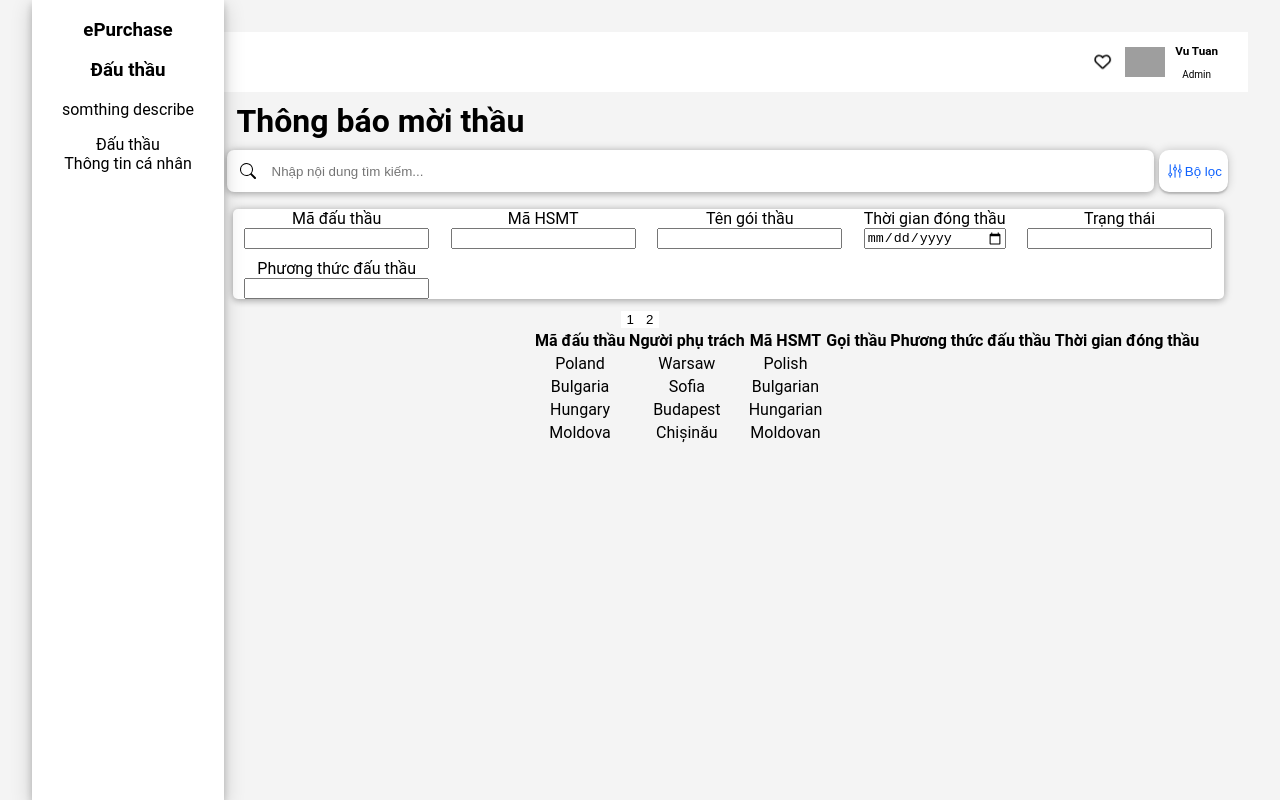
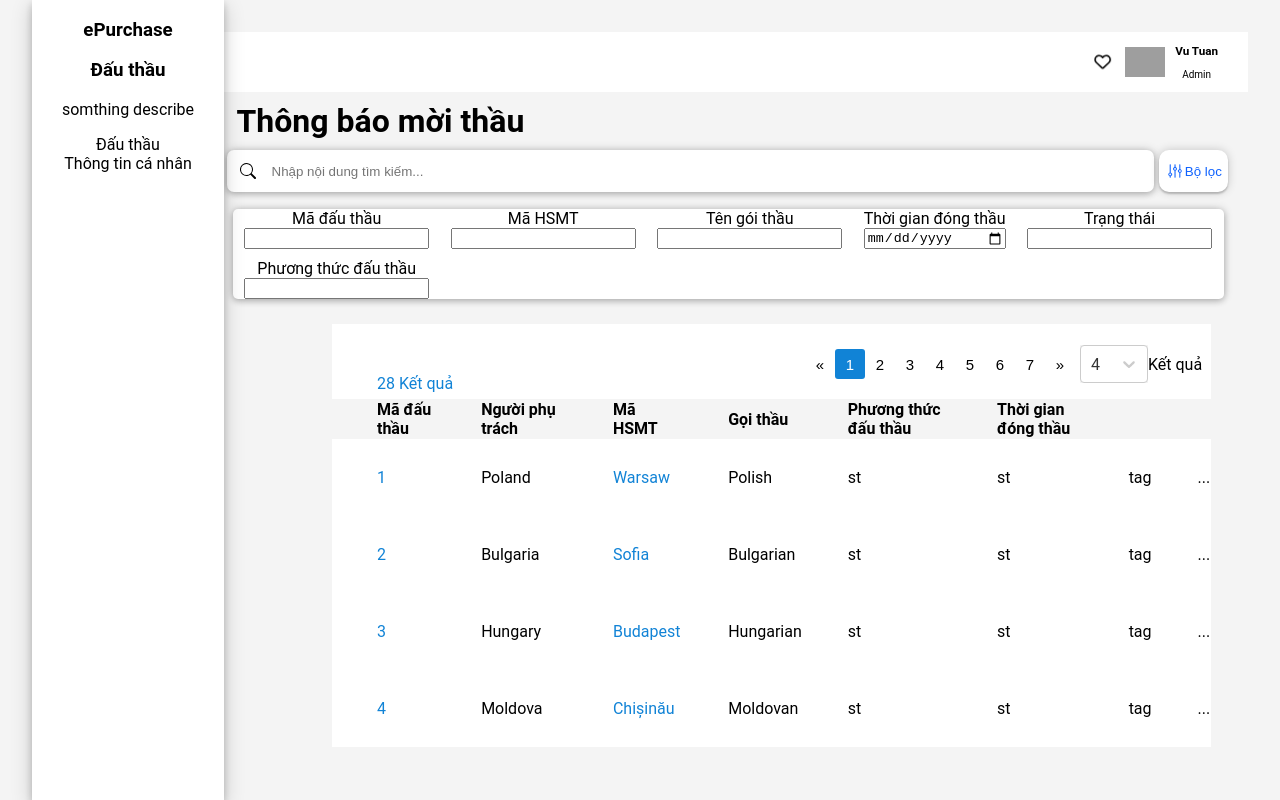
Before and after one commit to daohaiyen0912/react-ts-study, a React (Vite) app: page /dau-thau/dau-thau-master in a window 1280 px wide. Built offline with nearby package versions, Linux system fonts and the light colour scheme; grey boxes are pictures that could not be loaded; the HTML template or start-up script is replaced by a standard one.

Commit message:
Pagination

```diff
--- a/package.json
+++ b/package.json
@@ -15,7 +15,9 @@
     "@fortawesome/react-fontawesome": "^0.2.0",
     "babel-plugin-macros": "^3.1.0",
     "react": "^18.2.0",
-    "react-dom": "^18.2.0"
+    "react-dom": "^18.2.0",
+    "react-paginate": "^8.1.3",
+    "react-select": "^5.4.0"
   },
   "devDependencies": {
     "@types/react": "^18.0.15",
--- /dev/null
+++ b/src/services/Table.ts
@@ -0,0 +1,15 @@
+import { useState } from "react";
+
+import {option} from "../views/MasterInvite/Table";
+
+export const [selOption, setSelOption] = useState({
+    value: "4",
+    label: "4"
+});
+
+
+
+export const onChangeRowsPerPage = (option: any) => {
+    setSelOption(option);
+    console.log(option);
+}
--- a/src/views/MasterInvite/Master.tsx
+++ b/src/views/MasterInvite/Master.tsx
@@ -51,9 +51,141 @@ const datas:data[] = [
         language: "Lithuanian",
         capital: "Vilnius",
       },
+      {
+        id: 7,
+        name: "Lithuania",
+        language: "Lithuanian",
+        capital: "Vilnius",
+      },
+      {
+        id: 8,
+        name: "Lithuania",
+        language: "Lithuanian",
+        capital: "Vilnius",
+      },
+      {
+        id: 9,
+        name: "Lithuania",
+        language: "Lithuanian",
+        capital: "Vilnius",
+      },
+      {
+        id: 10,
+        name: "Lithuania",
+        language: "Lithuanian",
+        capital: "Vilnius",
+      },
+      {
+        id: 11,
+        name: "Lithuania",
+        language: "Lithuanian",
+        capital: "Vilnius",
+      },
+      {
+        id: 12,
+        name: "Lithuania",
+        language: "Lithuanian",
+        capital: "Vilnius",
+      },
+      {
+        id: 13,
+        name: "Lithuania",
+        language: "Lithuanian",
+        capital: "Vilnius",
+      },
+      {
+        id: 14,
+        name: "Lithuania",
+        language: "Lithuanian",
+        capital: "Vilnius",
+      },
+      {
+        id: 15,
+        name: "Lithuania",
+        language: "Lithuanian",
+        capital: "Vilnius",
+      },
+      {
+        id: 16,
+        name: "Lithuania",
+        language: "Lithuanian",
+        capital: "Vilnius",
+      },
+      {
+        id: 17,
+        name: "Lithuania",
+        language: "Lithuanian",
+        capital: "Vilnius",
+      },
+      {
+        id: 18,
+        name: "Lithuania",
+        language: "Lithuanian",
+        capital: "Vilnius",
+      },
+      {
+        id: 19,
+        name: "Lithuania",
+        language: "Lithuanian",
+        capital: "Vilnius",
+      },
+      {
+        id: 20,
+        name: "Lithuania",
+        language: "Lithuanian",
+        capital: "Vilnius",
+      },
+      {
+        id: 21,
+        name: "Lithuania",
+        language: "Lithuanian",
+        capital: "Vilnius",
+      },
+      {
+        id: 22,
+        name: "Lithuania",
+        language: "Lithuanian",
+        capital: "Vilnius",
+      },
+      {
+        id: 23,
+        name: "Lithuania",
+        language: "Lithuanian",
+        capital: "Vilnius",
+      },
+      {
+        id: 24,
+        name: "Lithuania",
+        language: "Lithuanian",
+        capital: "Vilnius",
+      },
+      {
+        id: 25,
+        name: "Lithuania",
+        language: "Lithuanian",
+        capital: "Vilnius",
+      },
+      {
+        id: 26,
+        name: "Lithuania",
+        language: "Lithuanian",
+        capital: "Vilnius",
+      },
+      {
+        id: 27,
+        name: "Lithuania",
+        language: "Lithuanian",
+        capital: "Vilnius",
+      },
+      {
+        id: 28,
+        name: "Lithuania",
+        language: "Lithuanian",
+        capital: "Vilnius",
+      },
+
 ];
 
-const rowsPerPage: number = 4;
 
 export const Master = () => {
     return (
@@ -100,7 +232,7 @@ export const Master = () => {
                 </div>
             </div>
             <div className="table-content">
-                <Table datas={datas} rowsPerPage={rowsPerPage} />
+                <Table datas={datas}/>
             </div>
         </React.Fragment>
     );
--- a/src/views/MasterInvite/Table.tsx
+++ b/src/views/MasterInvite/Table.tsx
@@ -1,8 +1,21 @@
 import React, { PropsWithChildren } from "react";
 import {useState, useEffect} from 'react';
+import { ActionMeta, InputActionMeta, SingleValue } from "react-select";
+import Select, { components, ControlProps } from 'react-select';
 
 import {data} from "./Master";
+// import {selOption, onChangeRowsPerPage} from "../../services/Table";
 
+const options = [
+    { value: '4', label: '4' },
+    { value: '6', label: '6' },
+
+];
+
+export interface option {
+    value: String;
+    label: String;
+};
 
 // Xác định số trang hiển thị dựa trên data và số phần tử được hiện
 const calculateRange =
@@ -19,7 +32,7 @@ const calculateRange =
 
 //Phân chia dữ liệu
 const sliceData = (data: {}[], page: number, rowsPerPage: number) => {
-    console.log(data.slice((page-1) * rowsPerPage, page * rowsPerPage));
+    // console.log(data.slice((page-1) * rowsPerPage, page * rowsPerPage));
     return data.slice((page-1) * rowsPerPage, page * rowsPerPage);
 }
 
@@ -29,7 +42,7 @@ const useTable = (data: {}[], page: number, rowsPerPage: number) => {
     const [tableRange, setTableRange] = useState(test1);
     const [slice, setSlice] = useState(test2);
 
-    console.log(slice);
+    // console.log(slice);
 
     useEffect(() => {
         const range:number[] = calculateRange(data, rowsPerPage);
@@ -37,20 +50,60 @@ const useTable = (data: {}[], page: number, rowsPerPage: number) => {
 
         const slice = sliceData(data, page, rowsPerPage);
         setSlice([...slice]);
-    }, [data, setTableRange, page, setSlice]);
+    }, [data, setTableRange, page, setSlice, rowsPerPage]);
+
+    console.log(slice);
 
     return {slice, range: tableRange};
 }
 
+
+
 //Phan chia trang
-const TableFooter = ({ range, setPage, page, slice }: { range: number[]; setPage: any; page: number; slice: any[]; }) => {
+const TableFooter = ({ range, setPage, page, slice, setRowsPerPage, datas}: { range: number[]; setPage: any; page: number; slice: any[]; setRowsPerPage: any; datas: {}[]}) => {
+    const [selOption, setSelOption] = useState({
+        value: "4",
+        label: "4"
+    });
+
     useEffect(() => {
         if(slice.length < 1 && page !== 1) {
             setPage(page-1);
         }
-    }, [slice, page, setPage]);
+        switch(selOption.value) {
+            case "6":
+                setRowsPerPage(6);
+                break;
+            case "8":
+                setRowsPerPage(8);
+                break;
+            default:
+                setRowsPerPage(4);
+                break;
+        }
+    }, [slice, page, setPage, selOption]);
+
+    const onChangeRowsPerPage = (option: any) => {
+        // switch(selOption.value) {
+        //     case "6":
+        //         setRowsPerPage(6);
+        //         break;
+        //     case "8":
+        //         setRowsPerPage(8);
+        //         break;
+        //     default:
+        //         setRowsPerPage(4);
+        //         break;
+        // }
+        setSelOption(option);
+        // console.log(option);
+    }
+
     return (
-        <div>
+        <div className="table-footer">
+            <div className="total">{datas.length} Kết quả</div>
+            <div className="button-page">
+                <button>&laquo;</button>
                 {range.map((el, index) => (
                     <button
                     key={index}
@@ -62,6 +115,36 @@ const TableFooter = ({ range, setPage, page, slice }: { range: number[]; setPage
                     {el}
                     </button>
                 ))}
+                <button>&raquo;</button>
+                <div className="select-element">
+                    <Select
+                        defaultValue={options[0]}
+                        // components={{ Control: ControlComponent }}
+                        isSearchable
+                        name="rowsPerPage"
+                        options={options}
+                        // getOptionLabel={(option) => option.label}
+                        // getOptionValue={(option) => option.value}
+                        value={selOption}
+                        onChange={(option) => onChangeRowsPerPage(option)} // this returns (option) => option.phaseText) as a string
+                    />
+                    <span>Kết quả</span>
+                </div>
+            </div>
+            {/* <div className="select-element">
+                <Select
+                defaultValue={options[0]}
+                // components={{ Control: ControlComponent }}
+                isSearchable
+                name="rowsPerPage"
+                options={options}
+                // getOptionLabel={(option) => option.label}
+                // getOptionValue={(option) => option.value}
+                value={selOption}
+                onChange={(option) => onChangeRowsPerPage(option)} // this returns (option) => option.phaseText) as a string
+                />
+                <span>Kết quả</span>
+            </div> */}
         </div>
       );
 };
@@ -69,21 +152,21 @@ const TableFooter = ({ range, setPage, page, slice }: { range: number[]; setPage
 //Table
 export interface TableProps {
     datas: data[];
-    rowsPerPage: number;
+    // rowsPerPage: number;
 }
 
 export const Table = (props: PropsWithChildren<TableProps>) => {
     const { datas } = props;
-    const {rowsPerPage} = props;
+    // const {rowsPerPage} = props;
     // console.log(datas);
 
     const [page, setPage] = useState(1);
+    const [rowsPerPage, setRowsPerPage] = useState(4);
+
     const { slice, range } = useTable(datas, page, rowsPerPage);
-
-    console.log(slice);
     return (
         <>
-            <TableFooter range={range} slice={slice} setPage={setPage} page={page} />
+            <TableFooter datas={datas} range={range} slice={slice} setPage={setPage} page={page} setRowsPerPage={setRowsPerPage}/>
 
             <table className="table">
                 <thead className="tableRowHeader">
@@ -94,16 +177,21 @@ export const Table = (props: PropsWithChildren<TableProps>) => {
                         <th className="tableHeader">Gọi thầu</th>
                         <th className="tableHeader">Phương thức đấu thầu</th>
                         <th className="tableHeader">Thời gian đóng thầu</th>
-                        <th className="tableHeader"></th>
-                        <th className="tableHeader"></th>
+                        <th className="tableHeader">&nbsp;</th>
+                        <th className="tableHeader">&nbsp;</th>
                     </tr>
                 </thead>
                 <tbody>
                     {slice.map((el: any) => (
                         <tr className="tableRowItems" key={el.id}>
+                        <td className="tableCell table-item-id">{el.id}</td>
                         <td className="tableCell">{el.name}</td>
-                        <td className="tableCell">{el.capital}</td>
+                        <td className="tableCell table-mahsmt">{el.capital}</td>
                         <td className="tableCell">{el.language}</td>
+                        <td className="tableCell">st</td>
+                        <td className="tableCell">st</td>
+                        <td className="tableCell">tag</td>
+                        <td className="tableCell">...</td>
                         </tr>
                     ))}
                 </tbody>
--- a/src/views/MasterInvite/master.css
+++ b/src/views/MasterInvite/master.css
@@ -98,6 +98,120 @@
 }
 
 /* Table */
+.select-element {
+    width: 200px;
+    display: flex;
+}
+.select-element span {
+    margin: auto 0;
+}
+.css-b62m3t-container {
+    margin: auto 0;
+    background-color: #F4F4F4 !important;
+}
+.css-1s2u09g-control {
+    width: 60px;
+    border: none !important;
+}
+.css-4xgw5l-IndicatorsContainer2 {
+    width: 25px;
+    height: 31px;
+
+    margin: auto 0;
+    background-color: #F4F4F4;
+}
+.css-1kwwvb1-ValueContainer2 {
+    background-color: #F4F4F4;
+}
+.css-1s2u09g-control:hover{
+    width: 70px !important;
+}
+/* .css-tlfecz-indicatorContainer {
+    padding-left: 0px;
+} */
+.css-tlfecz-indicatorContainer {
+    padding-left: 0px !important;
+    width: 41px;
+    height: 36px;
+}
+.css-1okebmr-indicatorSeparator {
+    display: none;
+}
+.button-page {
+    position:absolute;
+    right: 0px;
+
+    margin: auto 0px;
+    display: flex;
+}
+.total {
+    margin-top: 50px;
+    margin-left: 45px;
+
+    color: #1183d6;
+}
+.select-element {
+    margin-left: 5px;
+}
+.table-content {
+    background-color: white;
+
+    margin: 25px 36.766px 0px 300px;
+}
 .table {
-    margin-left: 500px;
+    /* margin-left: 300px; */
+    /* margin-top: 20px; */
+    width: 100%;
+
+    border: 0px solid;
+    border-spacing: 0px !important;
+    outline: none !important;
+
+    background-color: white;
+
+    text-align: left;
 }
+.table-footer {
+    height: 75px;
+
+    display: flex;
+    /* margin: auto 0; */
+
+    /* text-align: center; */
+}
+.table-footer button {
+    margin: 25px auto;
+    font-size: 15px;
+    height: 30px;
+    width: 30px;
+}
+.table-footer button:hover {
+    background-color: #1183d6 !important;
+    color: white;
+
+    border-radius: 3px;
+}
+.inactiveButton {
+    background-color: none !important;
+}
+.activeButton {
+    background-color: #1183d6 !important;
+    color: white;
+
+    border-radius: 3px;
+}
+thead {
+    height: 35px;
+
+    background-color:#F4F4F4;
+}
+.tableCell {
+    height: 75px;
+}
+
+.tableHeader, .tableCell {
+    padding-left: 45px;
+}
+.table-item-id, .table-mahsmt{
+    color: #1183d6;
+}
```
Also changed, not shown: 2 other files (tests, documents, lock files or other folders). Lines whose indentation alone changed are shown as unchanged.
